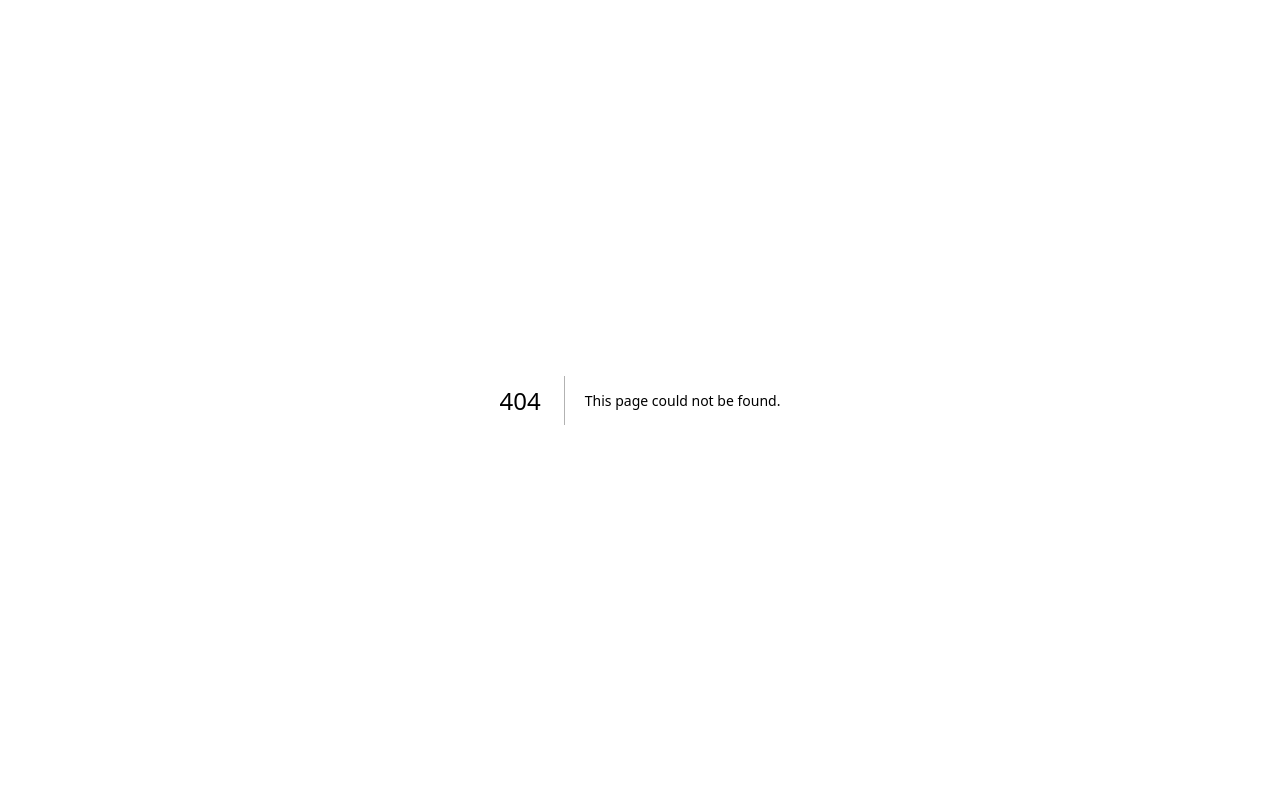
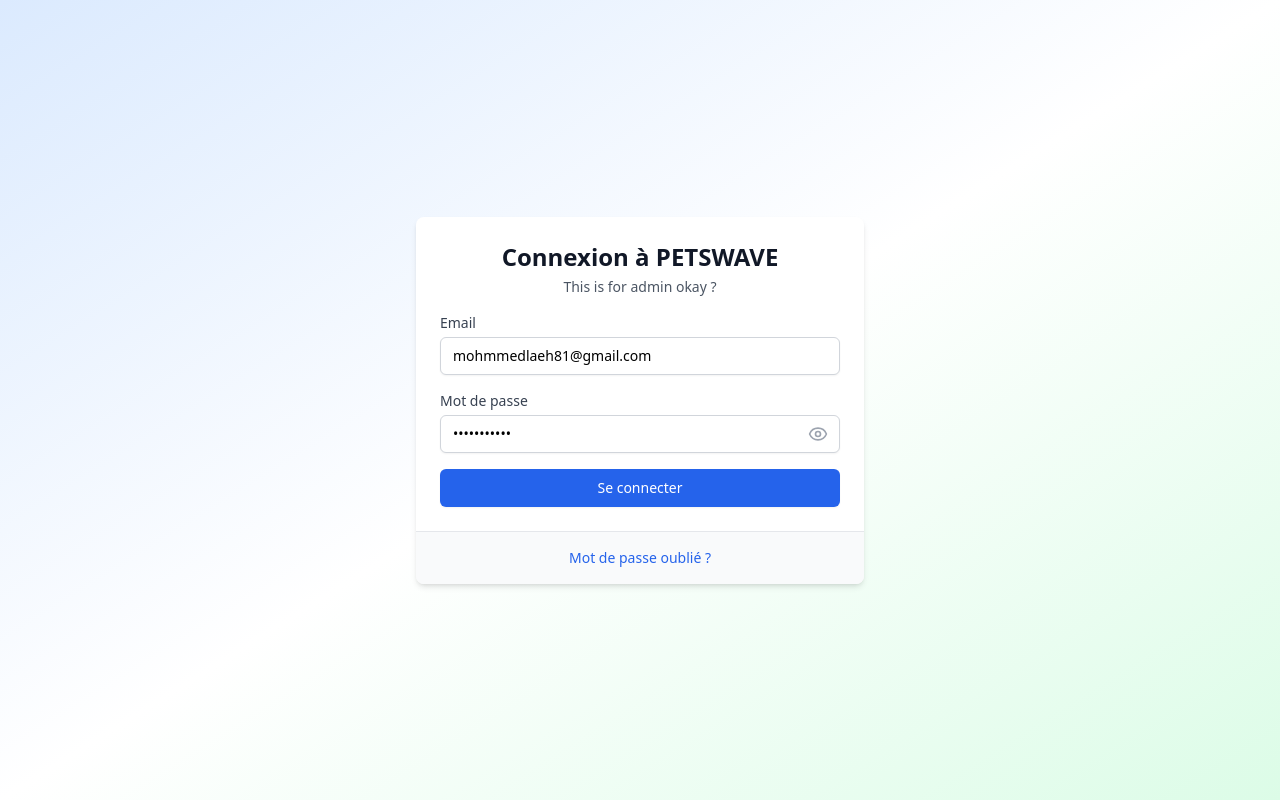
Before and after one commit to mohmmedlahlali20/pets_wave_Admin, a Next.js app: page /login in a window 1280 px wide. Before the commit this address had no page. Built offline with nearby package versions, Linux system fonts and the light colour scheme; no server answers.

Commit message:
feat(auth): add new authentication module

```diff
--- /dev/null
+++ b/src/app/(auth)/login/page.jsx
@@ -0,0 +1,127 @@
+"use client";
+
+import { useState } from "react";
+import Link from "next/link";
+import { useRouter } from "next/navigation";
+import { Eye, EyeOff } from "lucide-react";
+import path from "@/app/axios/path";
+import Cookies from "js-cookie";
+
+export default function LoginPage() {
+  const [showPassword, setShowPassword] = useState(false);
+  const [email, setEmail] = useState("mohmmedlaeh81@gmail.com");
+  const [password, setPassword] = useState("password123");
+  const [error, setError] = useState(null);
+  const [loading, setLoading] = useState(false);
+  const router = useRouter();
+
+  const handleSubmit = async (e) => {
+    console.log('====================================');
+    console.log('====================================');
+    e.preventDefault();
+    setLoading(true);
+    setError(null);
+    console.log('====================================');
+    console.log(email);
+    console.log('====================================');
+
+    if (!email || !password) {
+
+      setError("Email et mot de passe sont requis.");
+      setLoading(false);
+      return;
+    }
+
+    try {
+      const res = await path.post("auth/login", { email, password });
+      console.log(res.data);
+
+      const { token } = res.data;
+      Cookies.set("token", token);
+      router.push("/");
+    } catch (err) {
+      console.error("Login error:", err);
+
+      const errorMessage =
+        err?.response?.data?.message ||
+        (err.message.includes("Network Error") ? "Impossible de se connecter au serveur." : "Une erreur est survenue. Veuillez réessayer.");
+
+      setError(errorMessage);
+    } finally {
+      setLoading(false);
+    }
+  };
+
+  return (
+    <div className="min-h-screen bg-gradient-to-br from-blue-100 via-white to-green-100 flex items-center justify-center p-4">
+      <div className="w-full max-w-md bg-white rounded-lg shadow-md overflow-hidden">
+        <div className="p-6 space-y-4">
+          <div className="text-center">
+            <h2 className="text-2xl font-bold text-gray-900">Connexion à PETSWAVE</h2>
+            <p className="text-sm text-gray-600 mt-1">This is for admin okay ?</p>
+          </div>
+          <form onSubmit={handleSubmit} className="space-y-4">
+            {error && (
+              <div className="bg-red-100 text-red-600 text-sm p-2 rounded-md">
+                <p>{error}</p>
+              </div>
+            )}
+            <div>
+              <label htmlFor="email" className="block text-sm font-medium text-gray-700">
+                Email
+              </label>
+              <input
+                id="email"
+                type="email"
+                required
+                value={email}
+                onChange={(e) => setEmail(e.target.value)}
+                className="mt-1 block w-full px-3 py-2 bg-white border border-gray-300 rounded-md text-sm shadow-sm placeholder-gray-400
+                  focus:outline-none focus:border-blue-500 focus:ring-1 focus:ring-blue-500"
+                placeholder="Pets@gmail.com"
+              />
+            </div>
+            <div>
+              <label htmlFor="password" className="block text-sm font-medium text-gray-700">
+                Mot de passe
+              </label>
+              <div className="mt-1 relative">
+                <input
+                  id="password"
+                  type={showPassword ? "text" : "password"}
+                  required
+                  value={password}
+                  onChange={(e) => setPassword(e.target.value)}
+                  className="block w-full px-3 py-2 bg-white border border-gray-300 rounded-md text-sm shadow-sm placeholder-gray-400
+                    focus:outline-none focus:border-blue-500 focus:ring-1 focus:ring-blue-500"
+                />
+                <button
+                  type="button"
+                  onClick={() => setShowPassword(!showPassword)}
+                  className="absolute inset-y-0 right-0 pr-3 flex items-center text-gray-400 hover:text-gray-500"
+                >
+                  {showPassword ? <EyeOff className="h-5 w-5" /> : <Eye className="h-5 w-5" />}
+                </button>
+              </div>
+            </div>
+            <button
+              type="submit"
+              className="w-full flex justify-center py-2 px-4 border border-transparent rounded-md shadow-sm text-sm font-medium text-white bg-blue-600 hover:bg-blue-700 focus:outline-none focus:ring-2 focus:ring-offset-2 focus:ring-blue-500"
+              disabled={loading}
+            >
+              {loading ? "Chargement..." : "Se connecter"}
+            </button>
+          </form>
+        </div>
+        <div className="px-6 py-4 bg-gray-50 border-t border-gray-200 space-y-2 text-sm">
+          <div className="text-center">
+            <Link href="/forgot-password" className="font-medium text-blue-600 hover:text-blue-500">
+              Mot de passe oublié ?
+            </Link>
+          </div>
+
+        </div>
+      </div>
+    </div>
+  );
+}
```
Also changed, not shown: lint-report/eslint-report.txt (added).
